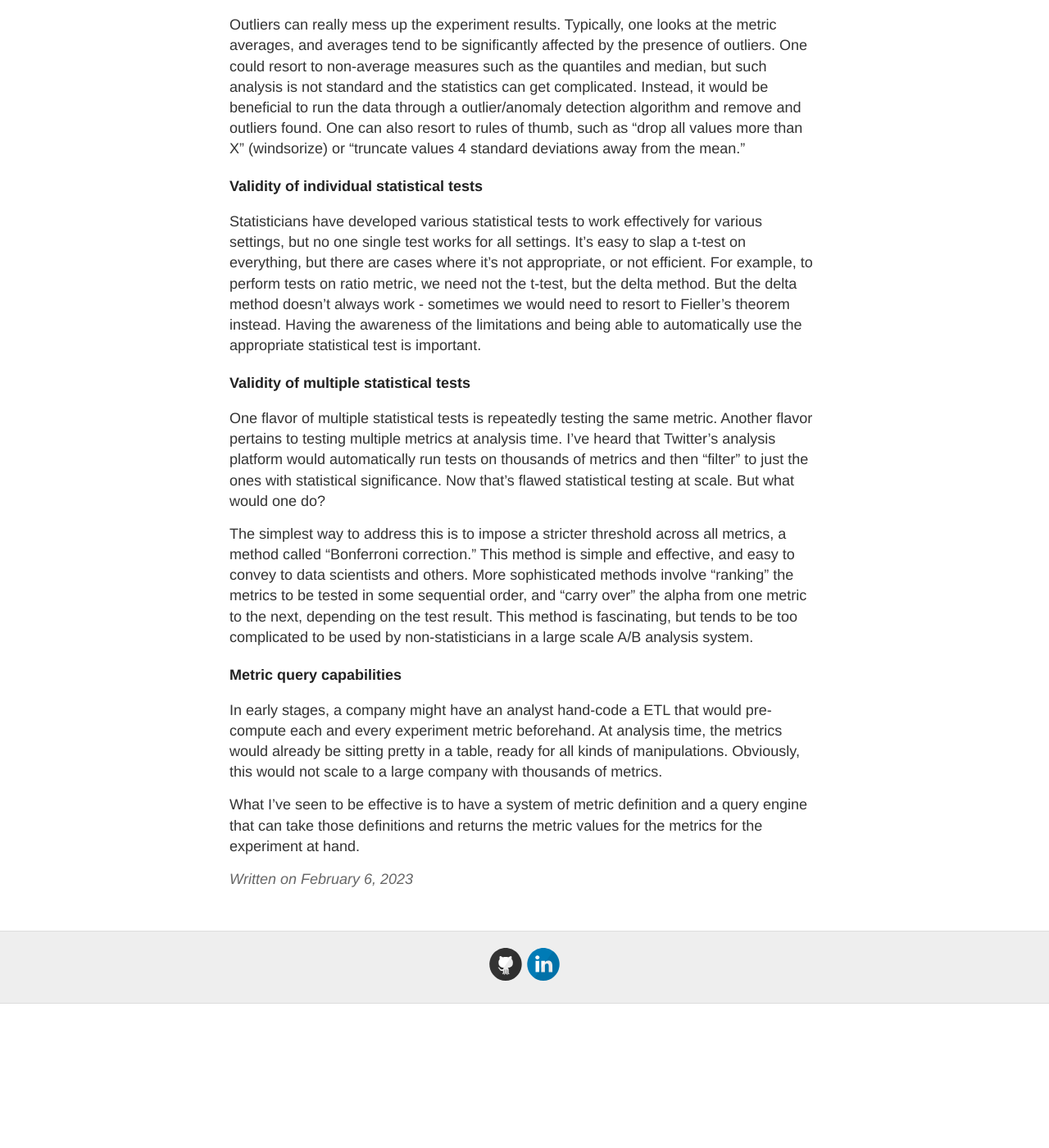
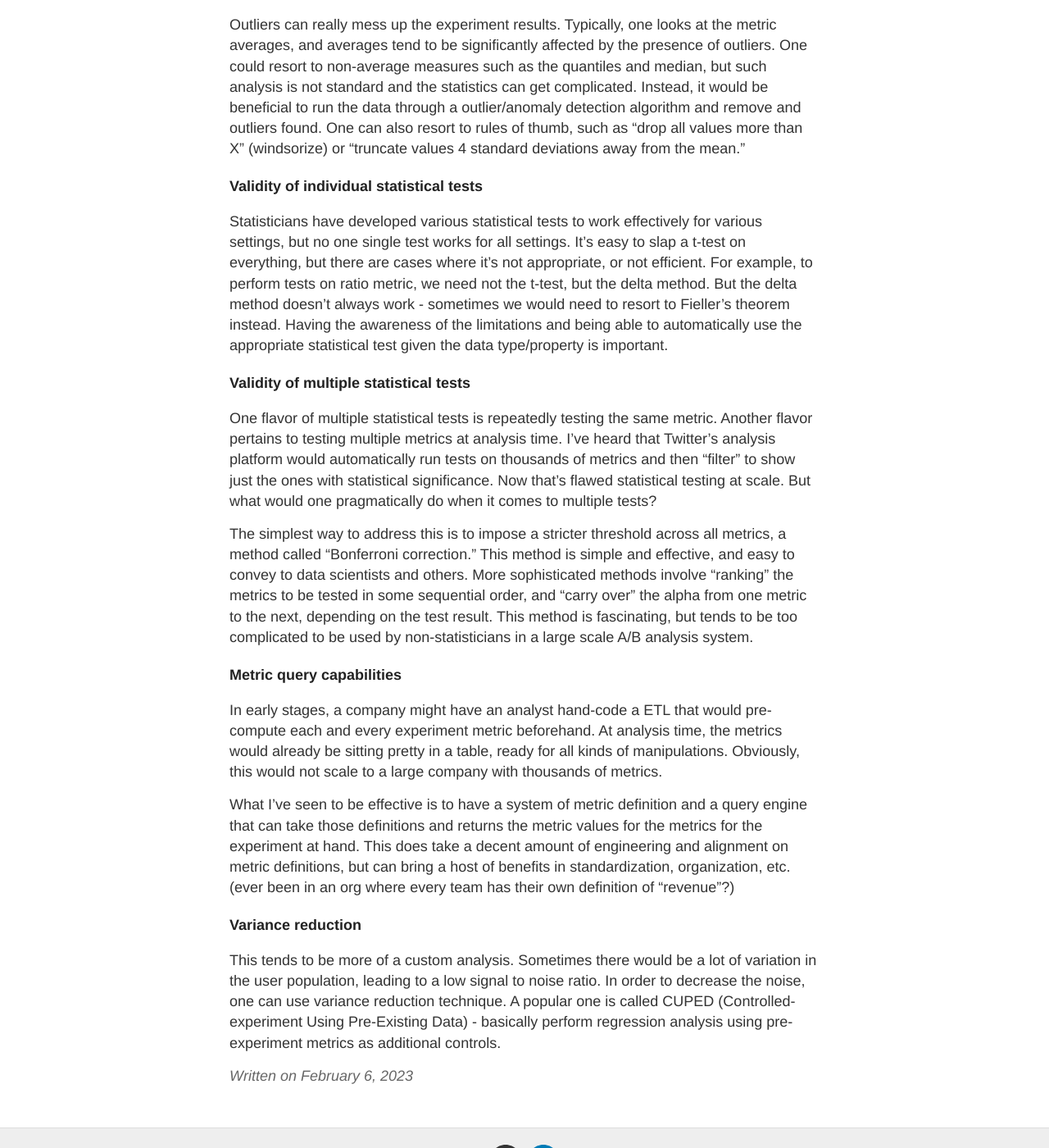
Before and after one commit to lechipatrick/lechipatrick.github.io, a Jekyll site: the page built from _posts/2023-02-06-the-ideal-analysis-framework.md, in a window 1280 px wide and 1400 px high, scrolled down 853 px. Shown: the whole window at 82% size. Built offline with Jekyll 4.4.1, drawn with Linux system fonts in a browser that asks for light colours; before the commit the page ends 2077 px from its top, so only the background shows below that.

Commit message:
Update 2023-02-06-the-ideal-analysis-framework.md

```diff
--- a/_posts/2023-02-06-the-ideal-analysis-framework.md
+++ b/_posts/2023-02-06-the-ideal-analysis-framework.md
@@ -33,14 +33,17 @@ Sometimes, despite our best efforts to randomize (to make all variation groups s
 Outliers can really mess up the experiment results. Typically, one looks at the metric averages, and averages tend to be significantly affected by the presence of outliers. One could resort to non-average measures such as the quantiles and median, but such analysis is not standard and the statistics can get complicated. Instead, it would be beneficial to run the data through a outlier/anomaly detection algorithm and remove and outliers found. One can also resort to rules of thumb, such as "drop all values more than X" (windsorize) or "truncate values 4 standard deviations away from the mean."
 
 ##### Validity of individual statistical tests
-Statisticians have developed various statistical tests to work effectively for various settings, but no one single test works for all settings. It's easy to slap a t-test on everything, but there are cases where it's not appropriate, or not efficient. For example, to perform tests on ratio metric, we need not the t-test, but the delta method. But the delta method doesn't always work - sometimes we would need to resort to Fieller's theorem instead. Having the awareness of the limitations and being able to automatically use the appropriate statistical test is important.
+Statisticians have developed various statistical tests to work effectively for various settings, but no one single test works for all settings. It's easy to slap a t-test on everything, but there are cases where it's not appropriate, or not efficient. For example, to perform tests on ratio metric, we need not the t-test, but the delta method. But the delta method doesn't always work - sometimes we would need to resort to Fieller's theorem instead. Having the awareness of the limitations and being able to automatically use the appropriate statistical test given the data type/property is important.
 
 ##### Validity of multiple statistical tests
-One flavor of multiple statistical tests is repeatedly testing the same metric. Another flavor pertains to testing multiple metrics at analysis time. I've heard that Twitter's analysis platform would automatically run tests on thousands of metrics and then "filter" to just the ones with statistical significance. Now that's flawed statistical testing at scale. But what would one do?
+One flavor of multiple statistical tests is repeatedly testing the same metric. Another flavor pertains to testing multiple metrics at analysis time. I've heard that Twitter's analysis platform would automatically run tests on thousands of metrics and then "filter" to show just the ones with statistical significance. Now that's flawed statistical testing at scale. But what would one pragmatically do when it comes to multiple tests?
 
 The simplest way to address this is to impose a stricter threshold across all metrics, a method called "Bonferroni correction." This method is simple and effective, and easy to convey to data scientists and others. More sophisticated methods involve "ranking" the metrics to be tested in some sequential order, and "carry over" the alpha from one metric to the next, depending on the test result. This method is fascinating, but tends to be too complicated to be used by non-statisticians in a large scale A/B analysis system.
 
 ##### Metric query capabilities
 In early stages, a company might have an analyst hand-code a ETL that would pre-compute each and every experiment metric beforehand. At analysis time, the metrics would already be sitting pretty in a table, ready for all kinds of manipulations. Obviously, this would not scale to a large company with thousands of metrics.
 
-What I've seen to be effective is to have a system of metric definition and a query engine that can take those definitions and returns the metric values for the metrics for the experiment at hand.
+What I've seen to be effective is to have a system of metric definition and a query engine that can take those definitions and returns the metric values for the metrics for the experiment at hand. This does take a decent amount of engineering and alignment on metric definitions, but can bring a host of benefits in standardization, organization, etc. (ever been in an org where every team has their own definition of "revenue"?)
+
+##### Variance reduction
+This tends to be more of a custom analysis. Sometimes there would be a lot of variation in the user population, leading to a low signal to noise ratio. In order to decrease the noise, one can use variance reduction technique. A popular one is called CUPED (Controlled-experiment Using Pre-Existing Data) - basically perform regression analysis using pre-experiment metrics as additional controls.
```
